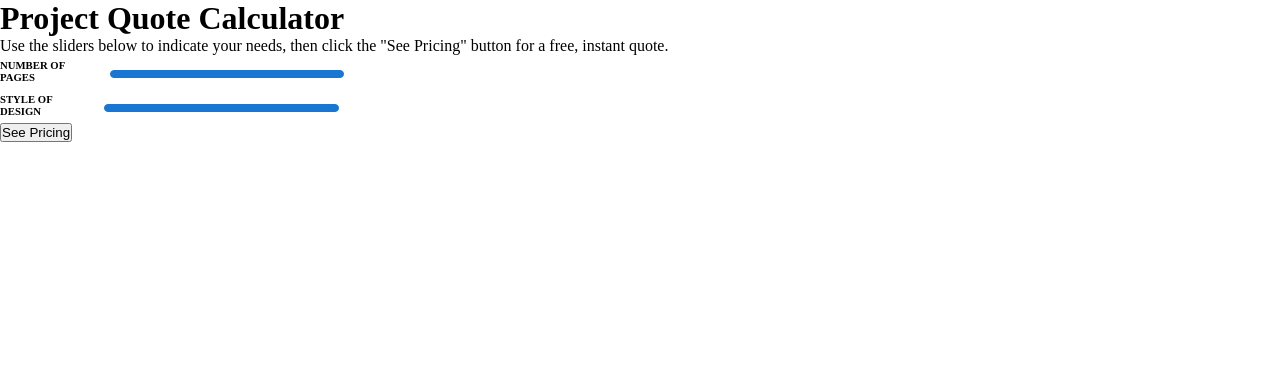
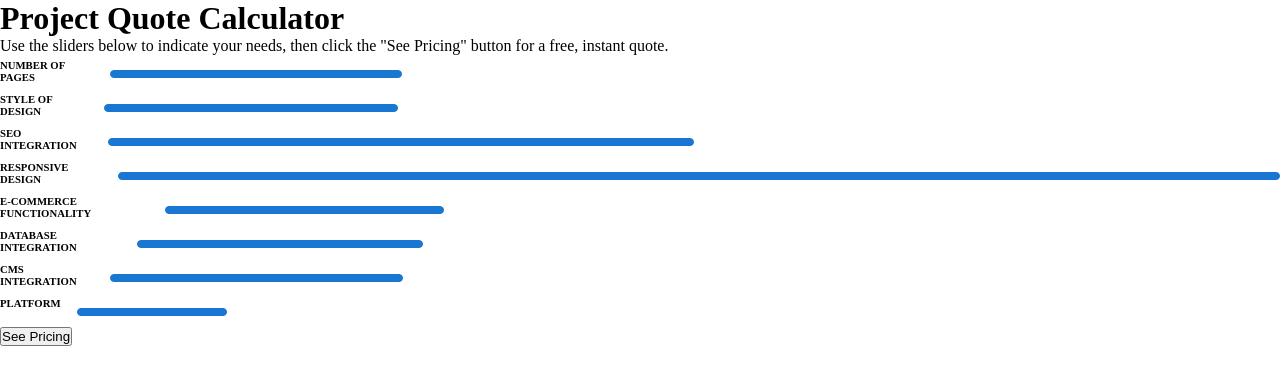
Before and after one commit to Dave-ctr/project-quote-calculator, a React (Vite) app: page / in a window 1280 px wide. Shown: the top 384 px of the page. Built offline with nearby package versions, Linux system fonts and the light colour scheme.

Commit message:
quoteData updated

```diff
--- a/src/App.jsx
+++ b/src/App.jsx
@@ -1,30 +1,68 @@
-import { useState } from 'react'
-import { Routes, Route } from 'react-router-dom'
-import './App.css'
-import { initialQuoteArray } from './quoteData.js'
-import Home from './pages/Home.jsx'
-import QuoteFormPage from './pages/QuoteFormPage.jsx'
+import { useState, useRef } from "react";
+import { Routes, Route } from "react-router-dom";
+import "./App.css";
+import { initialQuoteArray } from "./quoteData.js";
+import Home from "./pages/Home.jsx";
+import QuoteFormPage from "./pages/QuoteFormPage.jsx";
+import MainLayout from "./Layout/MainLayout.jsx";
 
 function App() {
+  const [quote, setQuote] = useState(initialQuoteArray);
+  const [sliderValue, setSliderValue] = useState(
+    initialQuoteArray.startingValue
+  );
+  const [selectionValue, setSelectionValue] = useState('');
 
-  const [quote, setQuote] = useState(initialQuoteArray)
-  const [sliderValue, setSliderValue] = useState(initialQuoteArray.startingValue)
-  const handleUpdateSelectionValue = (event) => {
+  const headerReference = useRef(null);
+
+
+
+  const handleUpdateSelectionValue = (event, currentSliderValue) => {
       const value = event.target.value;
       setSliderValue(value)
       console.log(`Slider value = ${value}`);
+
+    if(headerReference.current) {
+        const quoteName = headerReference.current.innerText;
+        console.log("The slider title: ", quoteName);
+        console.log("The slider value: ", currentSliderValue)
+        // Later on the if statement will be using
+        // the quoteName and the currentSliderValue to update the state of selectionValue
+        // if(
+        //     quoteName === "NUMBER OF PAGES" &&
+        //     (currentSliderValue > 25 && currentSliderValue <= 50)
+        // ) {
+        //     console.log("IN IF STATEMENT")
+        //     setSelectionValue("50-150")
+        // }
+    }
 }
 
   return (
     <>
       <Routes>
-  <Route path='/' element={<Home quote={quote} handleUpdateSelectionValue={handleUpdateSelectionValue} sliderValue={sliderValue}/>} />
-  <Route path='/register' element={<QuoteFormPage />} />
+        <Route
+          path="/"
+          element={
+            <MainLayout
+              children={
+                <Home
+                  quote={quote}
+                  handleUpdateSelectionValue={handleUpdateSelectionValue}
+                  sliderValue={sliderValue}
+                  selectionValue={selectionValue}
+                />
+              }
+            />
+          }
+        />
+        <Route
+          path="/register"
+          element={<MainLayout children={<QuoteFormPage />} />}
+        />
       </Routes>
-
-
     </>
-  )
+  );
 }
 
-export default App
+export default App;
--- a/src/Layout/MainLayout.jsx
+++ b/src/Layout/MainLayout.jsx
@@ -1,11 +1,17 @@
-import React from 'react';
+import React from 'react'
 
-function MainLayout() {
+const MainLayout = (props) => {
   return (
-    <div>
-      MainLayout
+    <div
+        style={{
+            display: 'flex',
+            flexDirection: 'column',
+            alignItems: 'space-between'
+        }}
+    >
+        {props.children}
     </div>
-  );
+  )
 }
 
-export default MainLayout;
+export default MainLayout
--- a/src/components/QuoteItem.jsx
+++ b/src/components/QuoteItem.jsx
@@ -2,7 +2,7 @@
 import Slider from '@mui/material/Slider';
 import Stack from '@mui/material/Stack';
 
-function QuoteItem({quoteItem, handleUpdateSelectionValue, sliderValue}) {
+function QuoteItem({quoteItem, handleUpdateSelectionValue, selectionValue}) {
   return (
     <div>
      <li>
@@ -13,8 +13,8 @@ function QuoteItem({quoteItem, handleUpdateSelectionValue, sliderValue}) {
           <h6>{quoteItem.quoteName.toUpperCase()}</h6>
           <Slider
                 onChange={handleUpdateSelectionValue}
-                defaultValue={20}
-                step={30}
+                defaultValue={quoteItem.startingValue}
+                step={quoteItem.steps}
                 aria-label="Default"
                 valueLabelDisplay="auto"
                 sx={{
@@ -31,7 +31,7 @@ function QuoteItem({quoteItem, handleUpdateSelectionValue, sliderValue}) {
                 }}
             />
         </Stack>
-        <p>{sliderValue}</p>
+        <p>{selectionValue}</p>
      </li>
     </div>
   );
--- a/src/pages/Home.jsx
+++ b/src/pages/Home.jsx
@@ -1,8 +1,7 @@
-import React from "react";
 import QuoteItem from "../components/QuoteItem";
 import { Link } from "react-router-dom";
 
-function Home({ quote, handleUpdateSelectionValue, sliderValue }) {
+function Home({ quote, handleUpdateSelectionValue, sliderValue,selectionValue }) {
   return (
     <>
       <h1>Project Quote Calculator</h1>
@@ -17,6 +16,7 @@ function Home({ quote, handleUpdateSelectionValue, sliderValue }) {
             quoteItem={quoteItem}
             handleUpdateSelectionValue={handleUpdateSelectionValue}
             sliderValue={sliderValue}
+            selectionValue={selectionValue}
           />
         ))}
       </ul>
--- a/src/quoteData.js
+++ b/src/quoteData.js
@@ -1,12 +1,42 @@
 export const initialQuoteArray = [
     {
       quoteName: 'number of pages',
-      startingValue: 50,
-      steps: 10
+      startingValue: 25,
+      steps: 25
     },
     {
       quoteName: 'style of design',
+      startingValue: 25,
+      steps: 25
+    },
+    {
+      quoteName: 'seo integration',
+      startingValue: 50,
+      steps: 50
+    },
+    {
+      quoteName: 'responsive design',
       startingValue: 100,
-      steps: 30
-    }
+      steps: 50
+    },
+    {
+      quoteName: 'e-commerce functionality',
+      startingValue: 25,
+      steps: 25
+    },
+    {
+      quoteName: 'database integration',
+      startingValue: 25,
+      steps: 25
+    },
+    {
+      quoteName: 'cms integration',
+      startingValue: 25,
+      steps: 25
+    },
+    {
+      quoteName: 'platform',
+      startingValue: 12.5,
+      steps: 12.5
+    },
 ]
```
Lines whose indentation alone changed are shown as unchanged.
